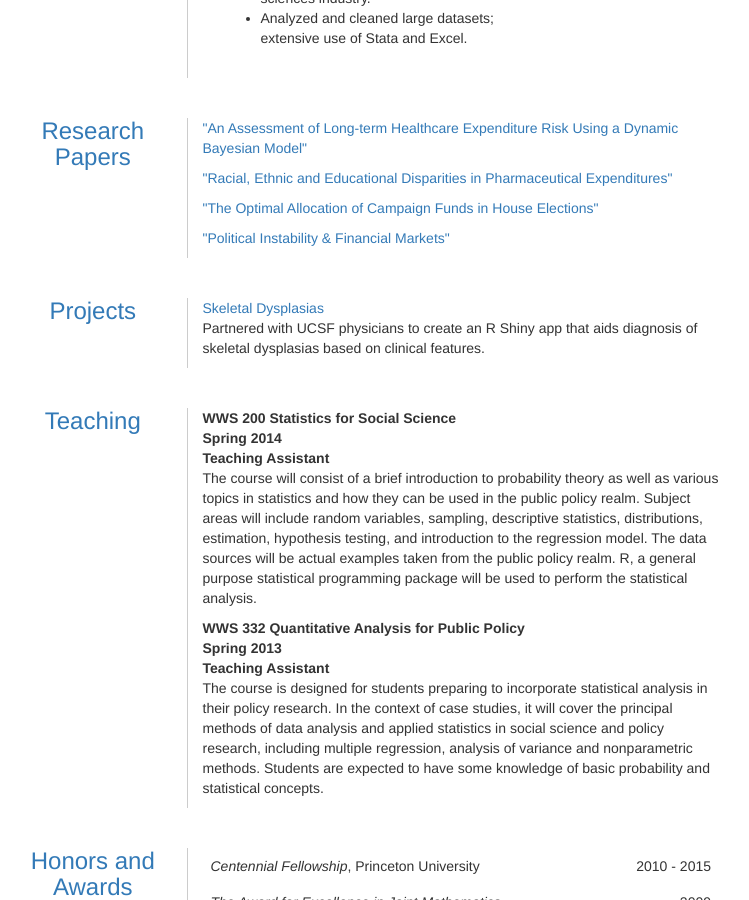
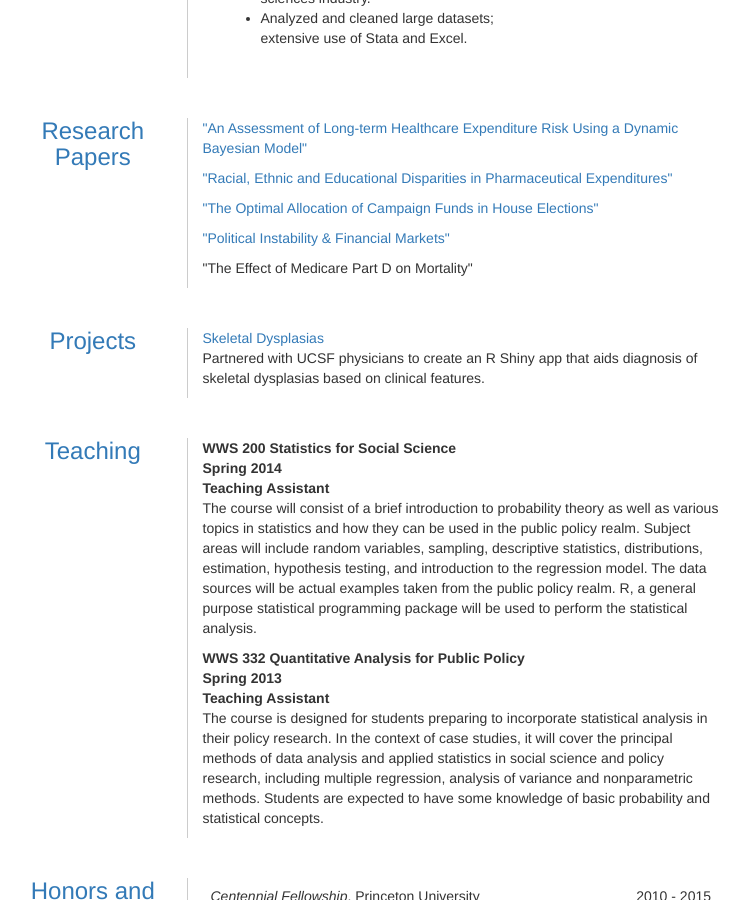
Before and after one commit to dincerti/dincerti.github.io, a Jekyll site: the page built from cv.html, in a window 1280 px wide and 900 px high, scrolled down 595 px. Shown: the whole window, without its empty margins (271-1020 px from the left). Built offline with Jekyll 4.4.1, drawn with Linux system fonts in a browser that asks for light colours.

Commit message:
Add mortality paper to cv.html

```diff
--- a/cv.html
+++ b/cv.html
@@ -99,6 +99,7 @@ layout: default
 				<p><a href="/papers/disparities_rx.pdf"> "Racial, Ethnic and Educational Disparities in Pharmaceutical Expenditures" </a><p>
                 <p><a href="/papers/optimal_house.pdf"> "The Optimal Allocation of Campaign Funds in House Elections" </a> </p>
 				<p> <a href="/papers/instability_finance.pdf"> "Political Instability & Financial Markets" </a> </p>
+				<p> "The Effect of Medicare Part D on Mortality" </p>
 				</div>
         </div>
 	<br><br>
```
